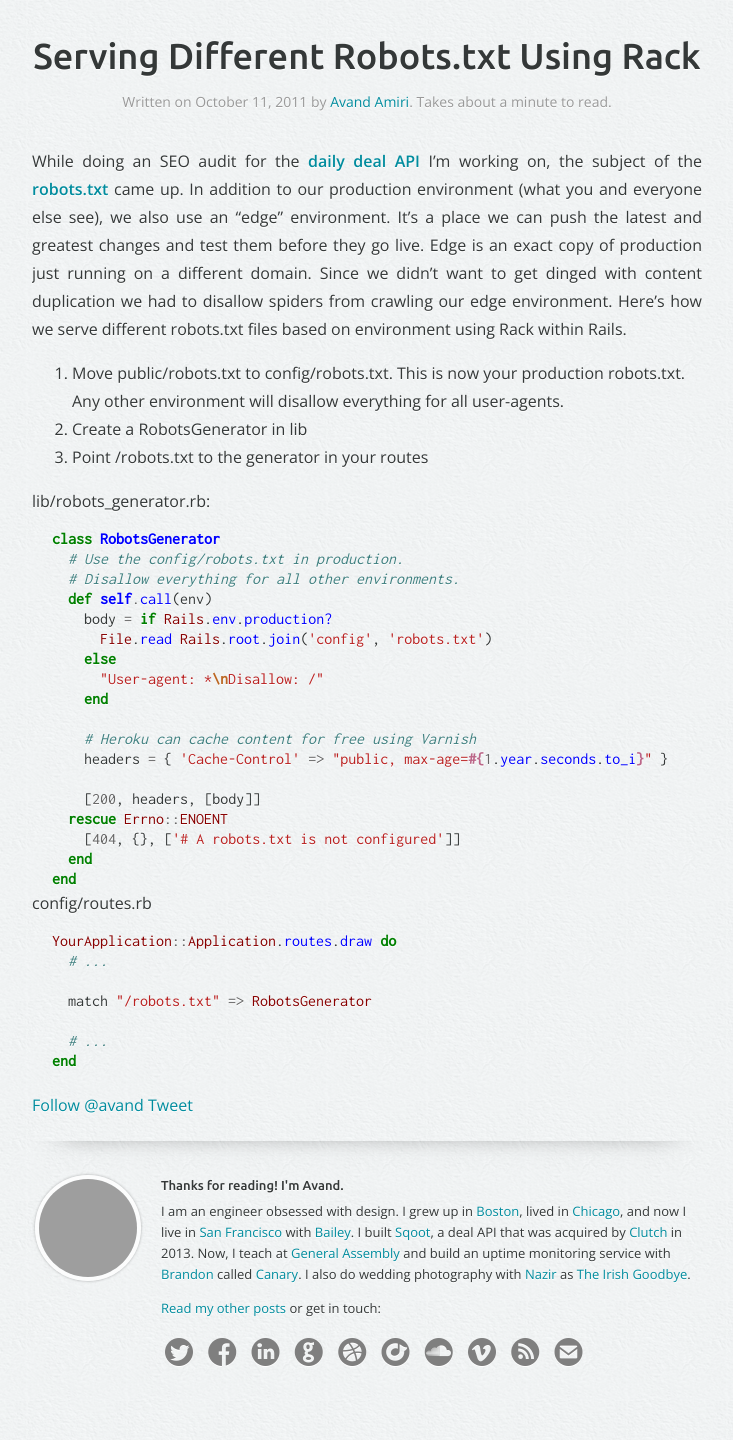
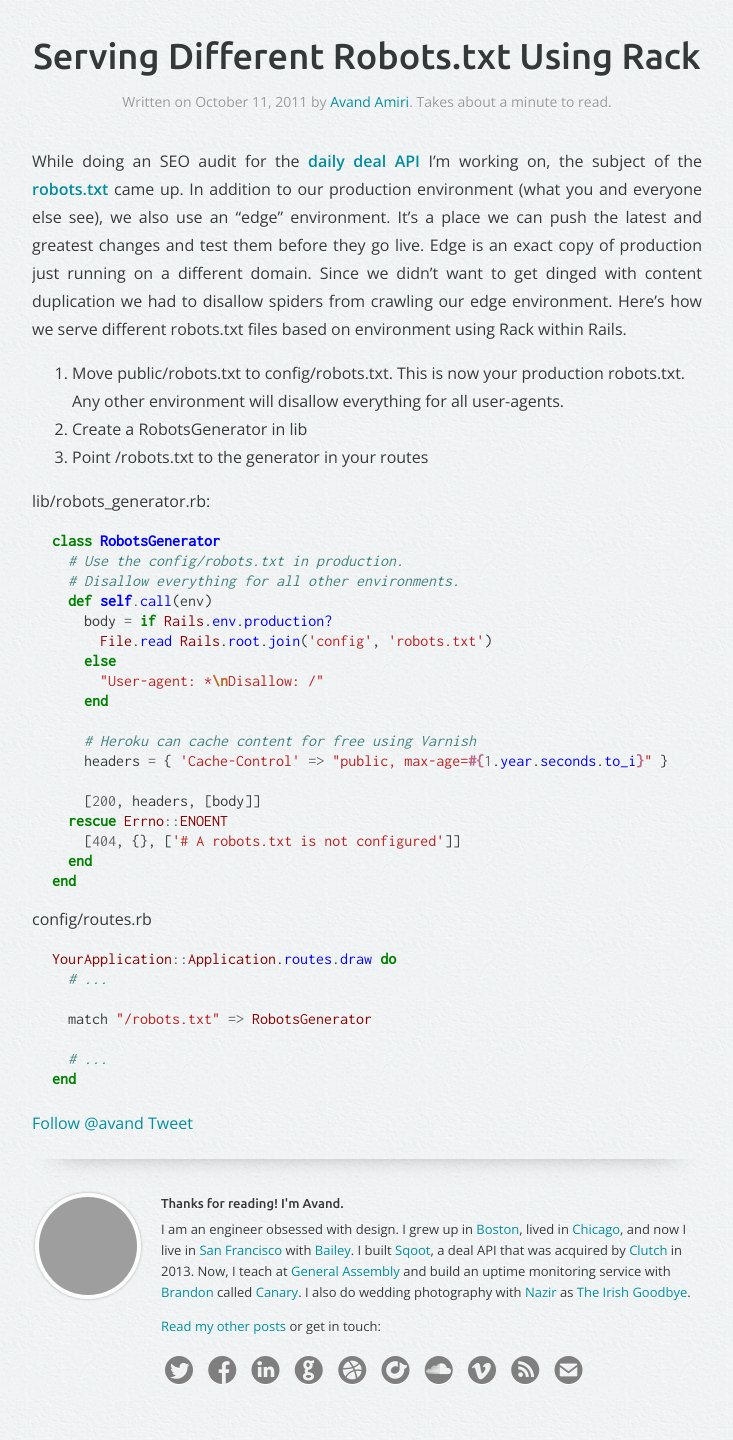
Before and after one commit to avand/avand.github.com, a Jekyll site: the page built from _posts/2011-10-11-serving-different-robots-using-rack.markdown, in a window 1280 px wide. Shown: the whole page, without its empty margins (273-1006 px from the left). Built offline with Jekyll 4.4.1, drawn with Linux system fonts in a browser that asks for light colours; Markdown is read by kramdown in place of the engine named in the settings; comment, search, counter and statistics services are not loaded; grey boxes are pictures that could not be loaded.

Commit message:
Adding bottom margin to highlight divs

```diff
--- a/stylesheets/screen.css
+++ b/stylesheets/screen.css
@@ -213,7 +213,8 @@ html {
     .blog-show .post .highlight,
     .blog-show .post table,
     .blog-show .post img,
-    .blog-show .post object {
+    .blog-show .post object,
+    .blog-show .post .highlight {
       margin-bottom: 14px }
     .blog-show .post .left {
       float:  left;
@@ -225,7 +226,8 @@ html {
       font-style: italic; }
     .blog-show .post .highlight,
     .blog-show .post blockquote {
-      margin: 0 20px; }
+      margin-right: 20px;
+      margin-left: 20px; }
     .blog-show .post .byline {
       text-align: center;
       font-size: 14px;
```
